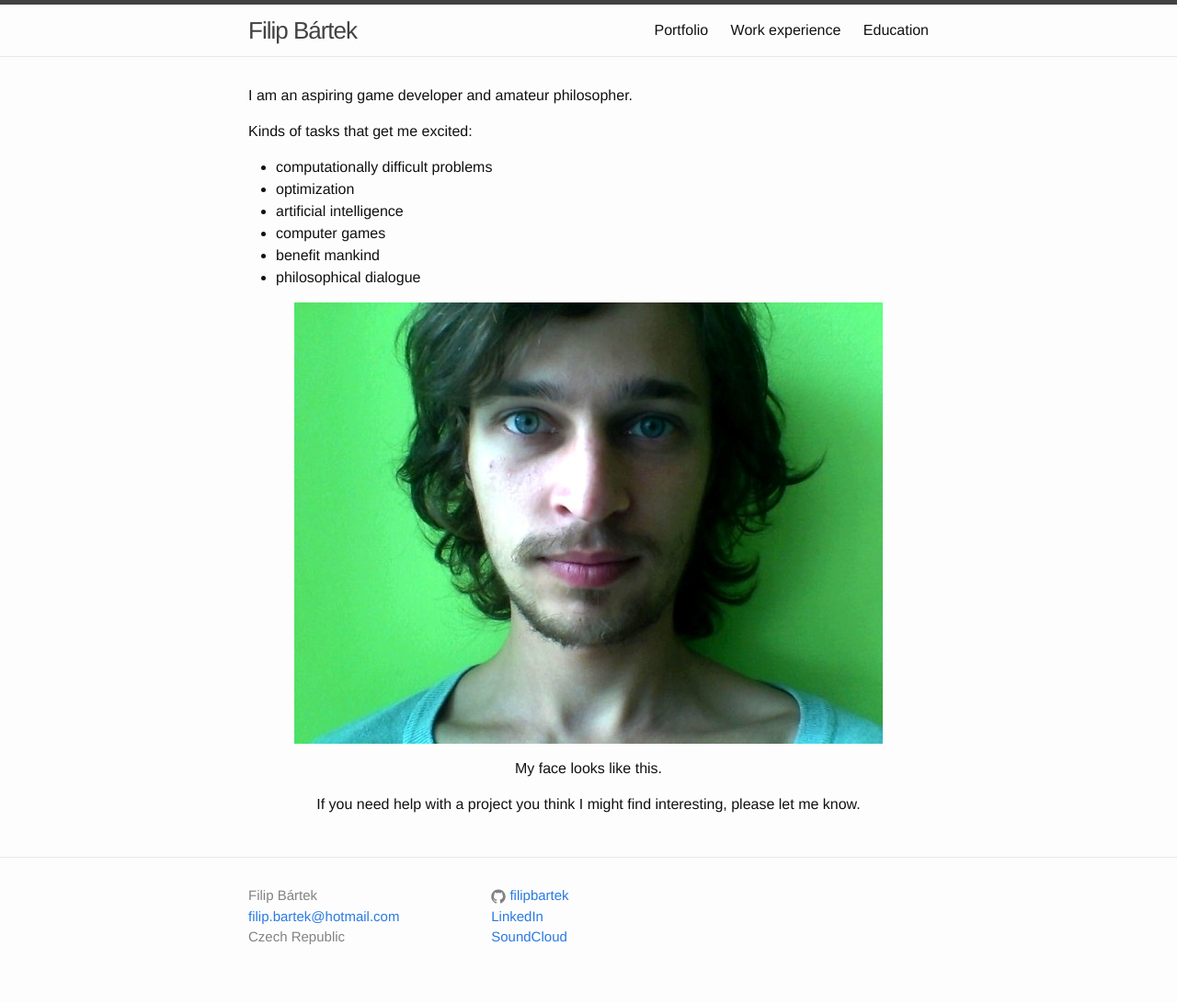
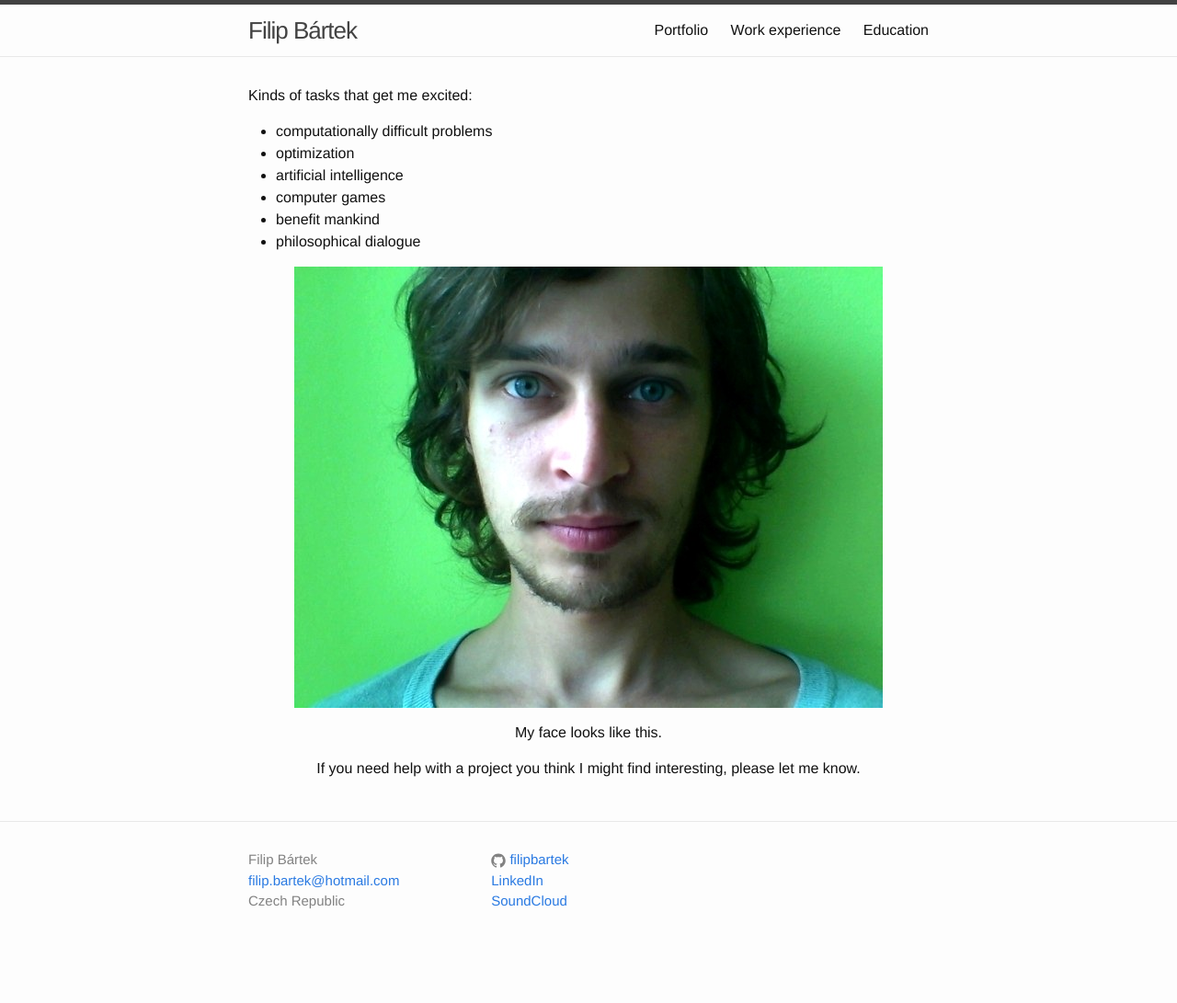
Before and after one commit to filipbartek/filipbartek.github.io, a Jekyll site: the page built from index.md, in a window 1280 px wide. Shown: the whole page at 92% size. Built offline with Jekyll 4.4.1, drawn with Linux system fonts in a browser that asks for light colours; after the commit the page ends 1052 px from its top, so only the background shows below that.

Commit message:
index: Remove "I am [...]" sentence

```diff
--- a/index.md
+++ b/index.md
@@ -1,8 +1,6 @@
 ---
 layout: default
 ---
-
-I am an aspiring game developer and amateur philosopher.
 
 Kinds of tasks that get me excited:
 
```
